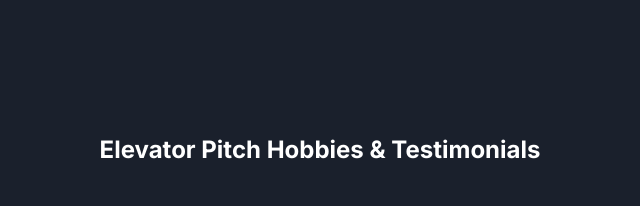
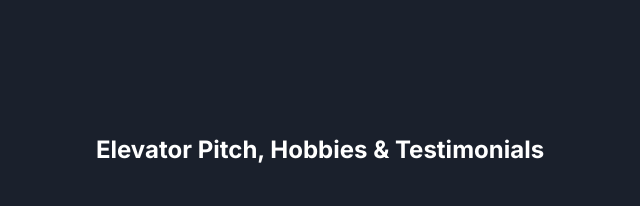
Before and after one commit to MESHACK-MITEI/Portfolio, a plain HTML site: page index.html in a window 1280 px wide. Shown: the part 2380-2586 px from the top of the page, 320-960 px from the left. Drawn offline with Linux system fonts and the light colour scheme.

Commit message:
all
Push

```diff
--- a/index.html
+++ b/index.html
@@ -219,7 +219,7 @@
  <!-- Elevator Pitch and Testimonials Section -->
 <section id="elevator-pitch" class="py-20 bg-gray-900 dark:bg-gray-50">
   <div class="max-w-7xl mx-auto px-4">
-    <h2 class="text-4xl font-bold mb-10 text-center text-white dark:text-gray-800">Elevator Pitch Hobbies & Testimonials</h2>
+    <h2 class="text-4xl font-bold mb-10 text-center text-white dark:text-gray-800">Elevator Pitch, Hobbies & Testimonials</h2>
     <div class="grid grid-cols-1 md:grid-cols-2 lg:grid-cols-3 gap-8">
       <!-- Elevator Pitch Card -->
 <!-- Elevator Pitch Card -->
```
